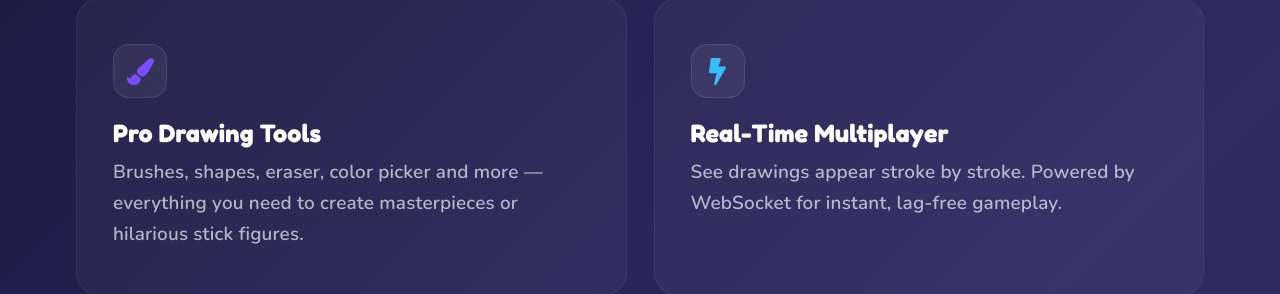
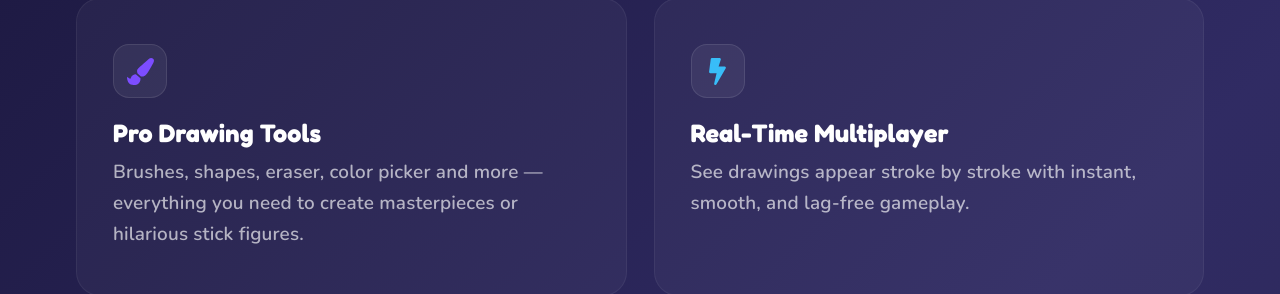
Before and after one commit to zahin002/Squiggle, a React (Vite) app in the folder client/: page / in a window 1280 px wide. Shown: the part 1185-1479 px from the top of the page. Built offline with nearby package versions, Linux system fonts and the light colour scheme; no server answers.

Commit message:
Remove WebSocket technical reference from home page feature card

```diff
--- a/client/src/pages/Home.jsx
+++ b/client/src/pages/Home.jsx
@@ -178,7 +178,7 @@ export default function Home() {
             </div>
             <div className="feature-title">Real-Time Multiplayer</div>
             <div className="feature-desc">
-              See drawings appear stroke by stroke. Powered by WebSocket for instant, lag-free gameplay.
+              See drawings appear stroke by stroke with instant, smooth, and lag-free gameplay.
             </div>
           </div>
 
```
